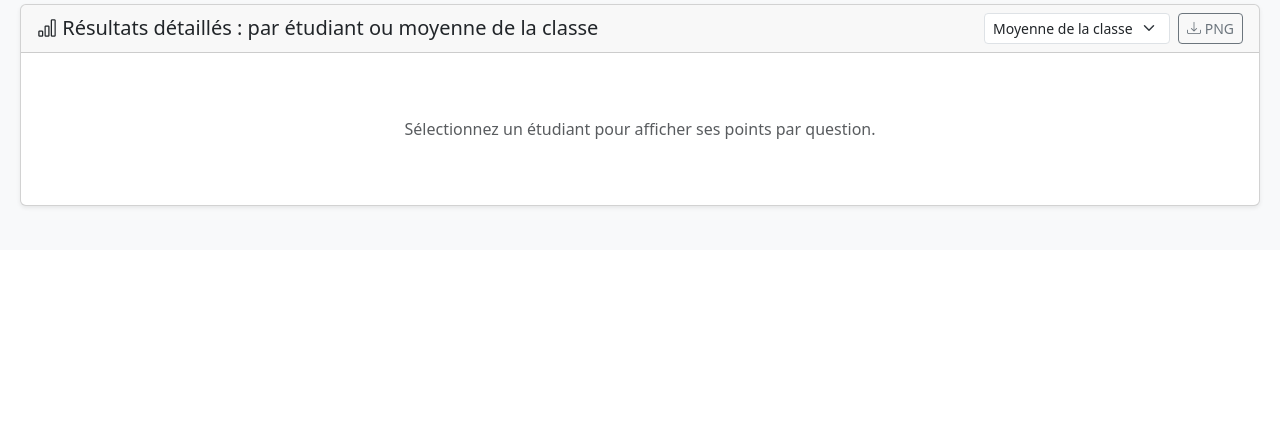
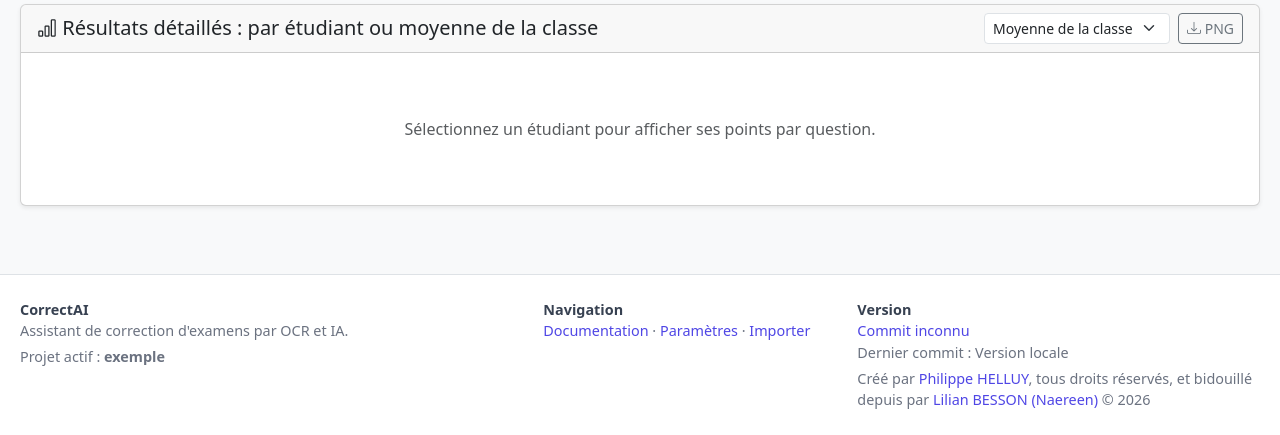
Before and after one commit to Naereen/Korektor-clone, a Flask app: page /bilan in a window 1280 px wide. Shown: the part 1785-2220 px from the top of the page. Before the commit the page ends 1994 px from the top, so only its background shows below. Run offline with Flask 3, Linux system fonts and the light colour scheme; data that the repository does not hold is empty; some libraries are stand-ins or nearby versions.

Commit message:
feature: Ajout d'un pied de page avec informations sur le projet et le dépôt

```diff
--- a/correct_ai/app.py
+++ b/correct_ai/app.py
@@ -164,12 +164,59 @@ config = ProjectConfig()
 app = Flask(__name__, template_folder="templates", static_folder="static")
 
 
+def get_repository_context():
+    """Return safe, display-ready metadata for the shared application footer."""
+    fallback = {
+        "commit_short": "inconnu",
+        "commit_message": "Version locale",
+        "commit_date": "",
+        "commit_url": None,
+        "repository_url": "https://github.com/Naereen/Korektor-clone",
+    }
+    try:
+        commit = subprocess.run(
+            ["git", "log", "-1", "--format=%h%x1f%s%x1f%ad", "--date=short"],
+            cwd=APP_ROOT,
+            capture_output=True,
+            text=True,
+            check=True,
+            timeout=2,
+        ).stdout.strip().split("\x1f")
+        remote = subprocess.run(
+            ["git", "remote", "get-url", "origin"],
+            cwd=APP_ROOT,
+            capture_output=True,
+            text=True,
+            check=True,
+            timeout=2,
+        ).stdout.strip()
+        repository_url = remote.rstrip("/")
+        if repository_url.startswith("git@github.com:"):
+            repository_url = "https://github.com/" + repository_url.split(":", 1)[1]
+        if repository_url.endswith(".git"):
+            repository_url = repository_url[:-4]
+        if len(commit) == 3 and "github.com/" in repository_url:
+            fallback.update(
+                {
+                    "commit_short": commit[0],
+                    "commit_message": commit[1],
+                    "commit_date": commit[2],
+                    "commit_url": f"{repository_url}/commit/{commit[0]}",
+                    "repository_url": repository_url,
+                }
+            )
+    except (OSError, subprocess.SubprocessError, ValueError):
+        pass
+    return fallback
+
+
 @app.context_processor
 def inject_project_context():
     """Expose the active project directory to every rendered template."""
     return {
         "current_project_dir": config.project_dir,
         "current_project_name": config.project_name,
+        "repository": get_repository_context(),
     }
 
 
--- a/correct_ai/templates/layout.html
+++ b/correct_ai/templates/layout.html
@@ -44,6 +44,29 @@
 
         .main-container {
             padding: 20px;
+        }
+
+        .site-footer {
+            margin-top: 24px;
+            padding: 24px 20px;
+            color: #6b7280;
+            background-color: #ffffff;
+            border-top: 1px solid #dee2e6;
+            font-size: 0.9rem;
+        }
+
+        .site-footer a {
+            color: #4f46e5;
+            text-decoration: none;
+        }
+
+        .site-footer a:hover {
+            text-decoration: underline;
+        }
+
+        .site-footer .footer-heading {
+            color: #374151;
+            font-weight: 600;
         }
 
         .loading-overlay {
@@ -165,6 +188,46 @@
         {% block content %}{% endblock %}
     </div>
 
+    <footer class="site-footer">
+        <div class="row g-3 align-items-start">
+            <div class="col-md-5">
+                <div class="footer-heading">CorrectAI</div>
+                <div>Assistant de correction d'examens par OCR et IA.</div>
+                <div class="mt-1">
+                    Projet actif : <strong>{{ current_project_name }}</strong>
+                </div>
+            </div>
+            <div class="col-md-3">
+                <div class="footer-heading">Navigation</div>
+                <a href="/documentation">Documentation</a>
+                <span aria-hidden="true"> · </span>
+                <a href="/settings">Paramètres</a>
+                <span aria-hidden="true"> · </span>
+                <a href="/import">Importer</a>
+            </div>
+            <div class="col-md-4">
+                <div class="footer-heading">Version</div>
+                <div>
+                    <a href="{{ repository.commit_url or repository.repository_url }}" target="_blank" rel="noopener">
+                        Commit {{ repository.commit_short }}
+                    </a>
+                    {% if repository.commit_date %} · {{ repository.commit_date }}{% endif %}
+                </div>
+                <div class="text-truncate" title="{{ repository.commit_message }}">
+                    Dernier commit :
+                    {{ repository.commit_message }}
+                </div>
+                <div class="mt-1">
+                    Créé par
+                    <a href="https://gitlab.math.unistra.fr/helluy/korektor" target="_blank" rel="noopener">Philippe HELLUY</a>,
+                    tous droits réservés,
+                    et bidouillé depuis par <a href="https://GitHub.com/Naereen/" target="_blank" rel="noopener">Lilian BESSON (Naereen)</a>
+                    © {{ repository.commit_date[:4] if repository.commit_date else '2026' }}
+                </div>
+            </div>
+        </div>
+    </footer>
+
     <script src="https://cdn.jsdelivr.net/npm/bootstrap@5.3.0/dist/js/bootstrap.bundle.min.js"></script>
     <script>
         function showLoading() { document.getElementById('loading').style.display = 'flex'; }
```
Also changed, not shown: tests/test_ui_pages.py (+9 -0 lines).
